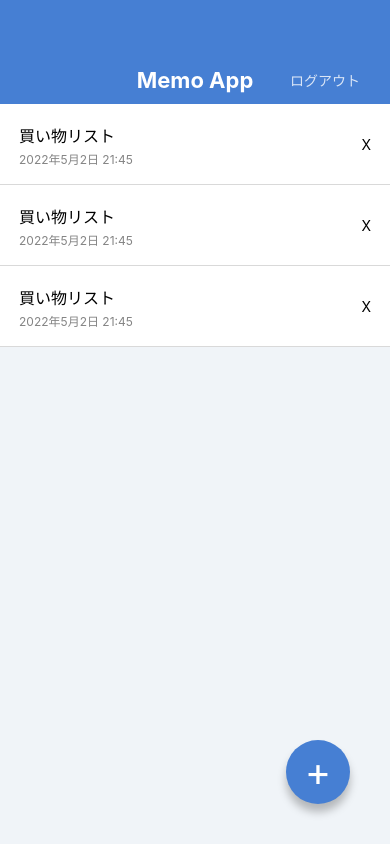
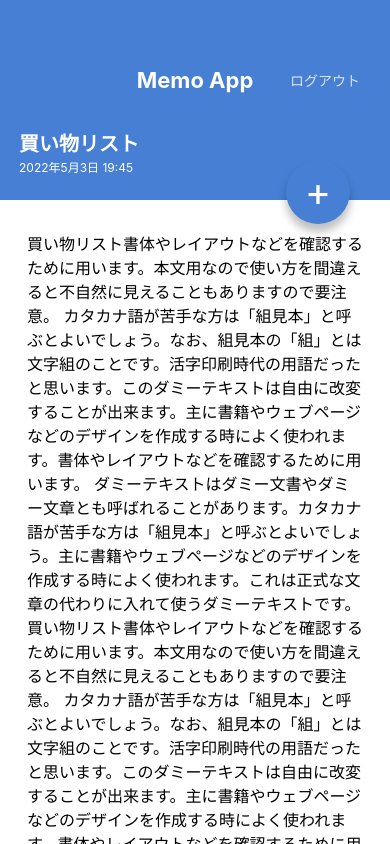
Before and after one commit to hiroki0114/MemoApp, a React Native app: screen / in a window 390 px wide. Built offline with nearby package versions, Linux system fonts and the light colour scheme.

Commit message:
Create MemoDetailScreen

```diff
--- a/App.jsx
+++ b/App.jsx
@@ -1,23 +1,14 @@
 import React from 'react';
-import { StyleSheet, Text, View } from 'react-native';
 
-import AppBar from './src/components/AppBar';
-import MemoList from './src/components/MemoList';
-import CircleButton from './src/components/CircleButton';
+import MemoListScreen from './src/screens/MemoListScreen';
+import MemoDetailScreen from './src/screens/MemoDetailScreen';
 
 export default function App() {
   return (
-    <View style={styles.container}>
-      <AppBar />
-      <MemoList />
-      <CircleButton>+</CircleButton>
-    </View>
+    // メモ一覧画面
+    // <MemoListScreen />
+
+    // メモ詳細画面
+    <MemoDetailScreen />
   );
 }
-
-const styles = StyleSheet.create({
-  container: {
-    flex: 1,
-    backgroundColor: '#F0F4F8',
-  },
-});
--- a/src/components/CircleButton.jsx
+++ b/src/components/CircleButton.jsx
@@ -1,11 +1,11 @@
 import React from 'react';
 import { View, Text, StyleSheet } from 'react-native';
-import { string } from 'prop-types';
+import { string, shape } from 'prop-types';
 
 const CircleButton = (props) => {
-  const { children } = props;
+  const { children, style } = props;
   return (
-    <View style={styles.circleButton}>
+    <View style={[styles.circleButton, style]}>
       <Text style={styles.circleButtonLabel}>{children}</Text>
     </View>
   );
@@ -13,6 +13,11 @@
 
 CircleButton.PropTypes = {
   children: string.isRequired,
+  style: shape(),
+};
+
+CircleButton.defaultProps = {
+  style: null,
 };
 
 const styles = StyleSheet.create({
--- /dev/null
+++ b/src/screens/MemoDetailScreen.jsx
@@ -0,0 +1,63 @@
+import React from 'react';
+import { View, ScrollView, Text, StyleSheet } from 'react-native';
+
+import AppBar from '../components/AppBar';
+import CircleButton from '../components/CircleButton';
+
+const MemoDetailScreen = () => {
+  return (
+    <View style={styles.container}>
+      <AppBar />
+      <View style={styles.memoHeader}>
+        <Text style={styles.memoTitle}>買い物リスト</Text>
+        <Text style={styles.memoDate}>2022年5月3日 19:45</Text>
+      </View>
+      <ScrollView style={styles.memoBody}>
+        <Text style={styles.memoText}>
+          買い物リスト書体やレイアウトなどを確認するために用います。本文用なので使い方を間違えると不自然に見えることもありますので要注意。
+          カタカナ語が苦手な方は「組見本」と呼ぶとよいでしょう。なお、組見本の「組」とは文字組のことです。活字印刷時代の用語だったと思います。このダミーテキストは自由に改変することが出来ます。主に書籍やウェブページなどのデザインを作成する時によく使われます。書体やレイアウトなどを確認するために用います。
+          ダミーテキストはダミー文書やダミー文章とも呼ばれることがあります。カタカナ語が苦手な方は「組見本」と呼ぶとよいでしょう。主に書籍やウェブページなどのデザインを作成する時によく使われます。これは正式な文章の代わりに入れて使うダミーテキストです。
+          買い物リスト書体やレイアウトなどを確認するために用います。本文用なので使い方を間違えると不自然に見えることもありますので要注意。
+          カタカナ語が苦手な方は「組見本」と呼ぶとよいでしょう。なお、組見本の「組」とは文字組のことです。活字印刷時代の用語だったと思います。このダミーテキストは自由に改変することが出来ます。主に書籍やウェブページなどのデザインを作成する時によく使われます。書体やレイアウトなどを確認するために用います。
+          ダミーテキストはダミー文書やダミー文章とも呼ばれることがあります。カタカナ語が苦手な方は「組見本」と呼ぶとよいでしょう。主に書籍やウェブページなどのデザインを作成する時によく使われます。これは正式な文章の代わりに入れて使うダミーテキストです。
+        </Text>
+      </ScrollView>
+      <CircleButton style={{ top: 160, bottom: 'auto' }}>+</CircleButton>
+    </View>
+  );
+};
+
+const styles = StyleSheet.create({
+  container: {
+    flex: 1,
+    backgroundColor: '#ffffff',
+  },
+  memoHeader: {
+    backgroundColor: '#467FD3',
+    height: 96,
+    justifyContent: 'center',
+    paddingVertical: 24,
+    paddingHorizontal: 19,
+  },
+  memoTitle: {
+    color: '#ffffff',
+    fontSize: 20,
+    lineHeight: 32,
+    fontWeight: 'bold',
+  },
+  memoDate: {
+    color: '#ffffff',
+    fontSize: 12,
+    lineHeight: 16,
+  },
+  memoBody: {
+    paddingVertical: 32,
+    paddingHorizontal: 27,
+  },
+  memoText: {
+    fontSize: 16,
+    lineHeight: 24,
+  },
+});
+
+export default MemoDetailScreen;
--- /dev/null
+++ b/src/screens/MemoListScreen.jsx
@@ -0,0 +1,25 @@
+import React from 'react';
+import { View, StyleSheet } from 'react-native';
+
+import AppBar from '../components/AppBar';
+import MemoList from '../components/MemoList';
+import CircleButton from '../components/CircleButton';
+
+const MemoListScreen = () => {
+  return (
+    <View style={styles.container}>
+      <AppBar />
+      <MemoList />
+      <CircleButton>+</CircleButton>
+    </View>
+  );
+};
+
+const styles = StyleSheet.create({
+  container: {
+    flex: 1,
+    backgroundColor: '#F0F4F8',
+  },
+});
+
+export default MemoListScreen;
```
